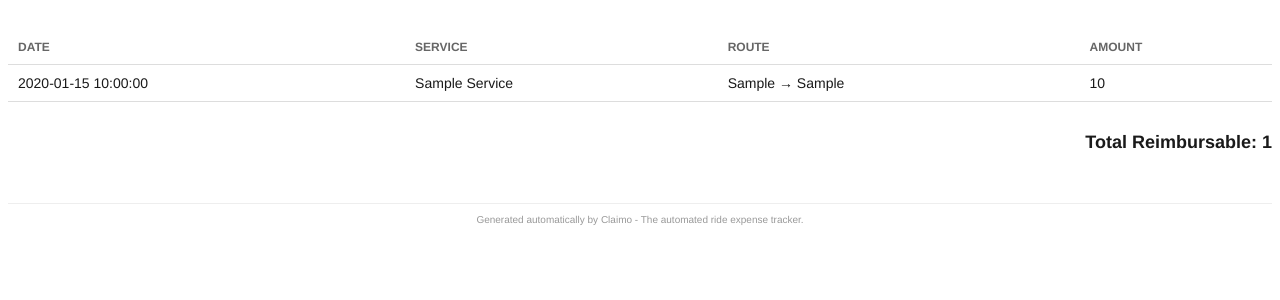
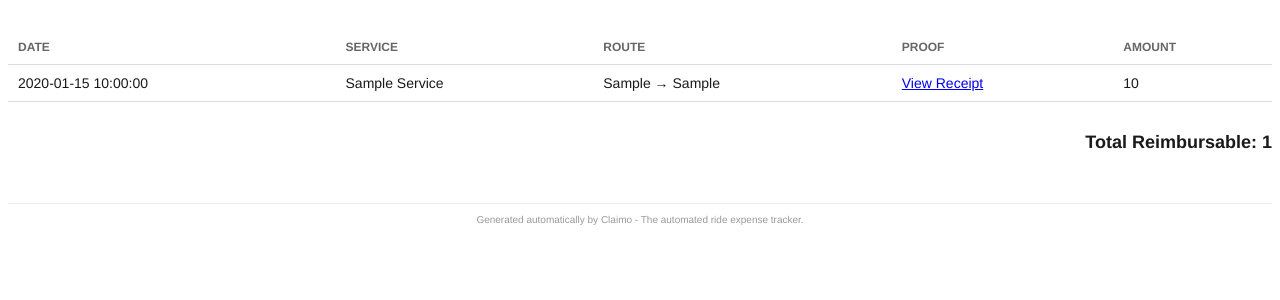
Before and after one commit to gajanansr/claimo, a Python web app: template pdf-service/templates/report.html in a window 1280 px wide. Shown: the part 77-377 px from the top of the page. Run offline with Jinja, Linux system fonts and the light colour scheme; the template is opened without the code that fills it: most values are stand-ins (such as "Sample title", 1, 10 or a date in 2020).

Commit message:
feat: add receipt link extraction in direct report generation and create test for pypdf integration

```diff
--- a/pdf-service/main.py
+++ b/pdf-service/main.py
@@ -111,12 +111,16 @@ def generate_direct(req: DirectReportRequest):
     total_amount = sum(float(r.get("amount", 0)) for r in rides)
     formatted_rides = []
     for r in rides:
+        snippet = r.get("raw_email_snippet") or ""
+        receipt_link = snippet if snippet.startswith("http") else None
+
         formatted_rides.append({
             "date": r.get("trip_date"),
             "service": r.get("service"),
             "from_location": r.get("from_location") or "Unknown",
             "to_location": r.get("to_location") or "Unknown",
-            "amount": f"{r.get('currency', 'INR')} {r.get('amount')}"
+            "amount": f"{r.get('currency', 'INR')} {r.get('amount')}",
+            "receipt_link": receipt_link
         })
 
     template = env.get_template("report.html")
--- a/pdf-service/templates/report.html
+++ b/pdf-service/templates/report.html
@@ -31,6 +31,7 @@
         <th>Date</th>
         <th>Service</th>
         <th>Route</th>
+        <th>Proof</th>
         <th>Amount</th>
       </tr>
     </thead>
@@ -40,6 +41,13 @@
         <td>{{ ride.date }}</td>
         <td style="text-transform: capitalize;">{{ ride.service }}</td>
         <td>{{ ride.from_location }} &rarr; {{ ride.to_location }}</td>
+        <td>
+          {% if ride.receipt_link %}
+          <a href="{{ ride.receipt_link }}">View Receipt</a>
+          {% else %}
+          N/A
+          {% endif %}
+        </td>
         <td>{{ ride.amount }}</td>
       </tr>
       {% endfor %}
--- /dev/null
+++ b/pdf-service/test_merge.py
@@ -0,0 +1,2 @@
+from pypdf import PdfWriter
+print("pypdf available")
```
